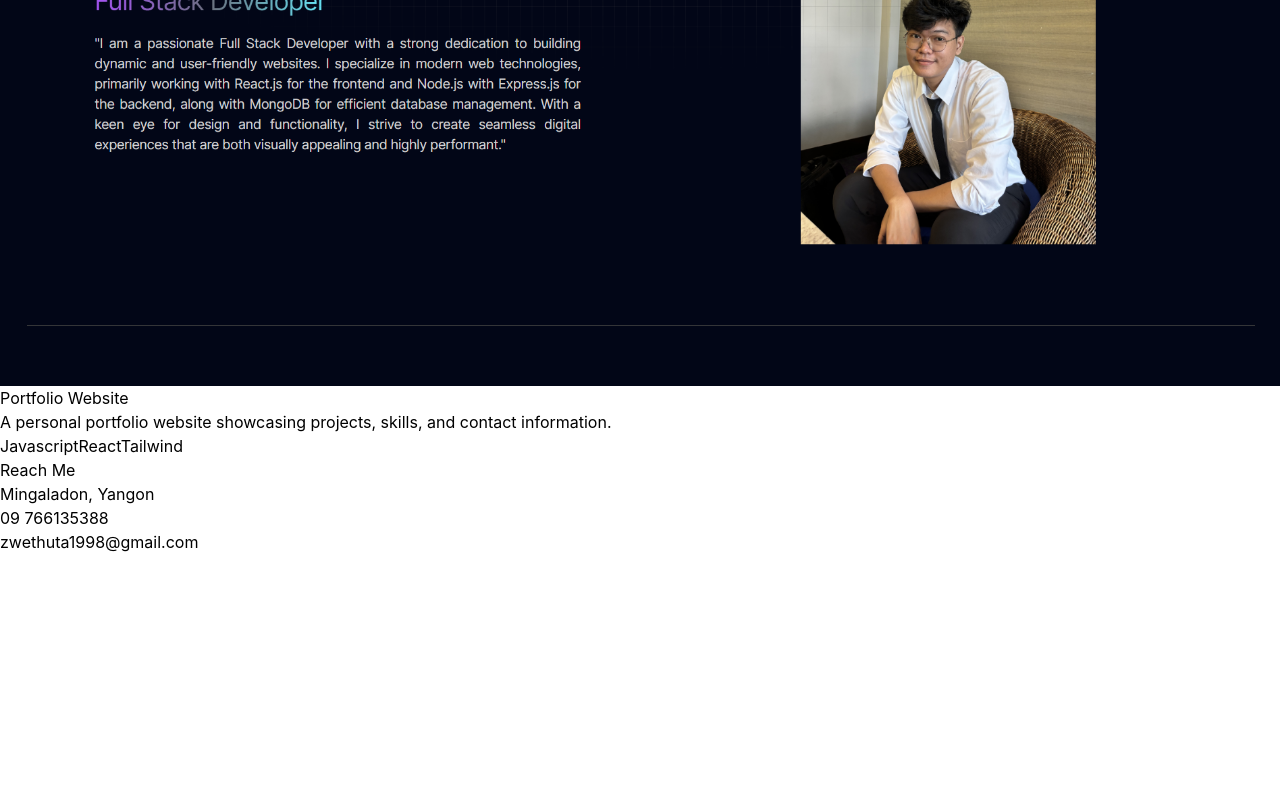
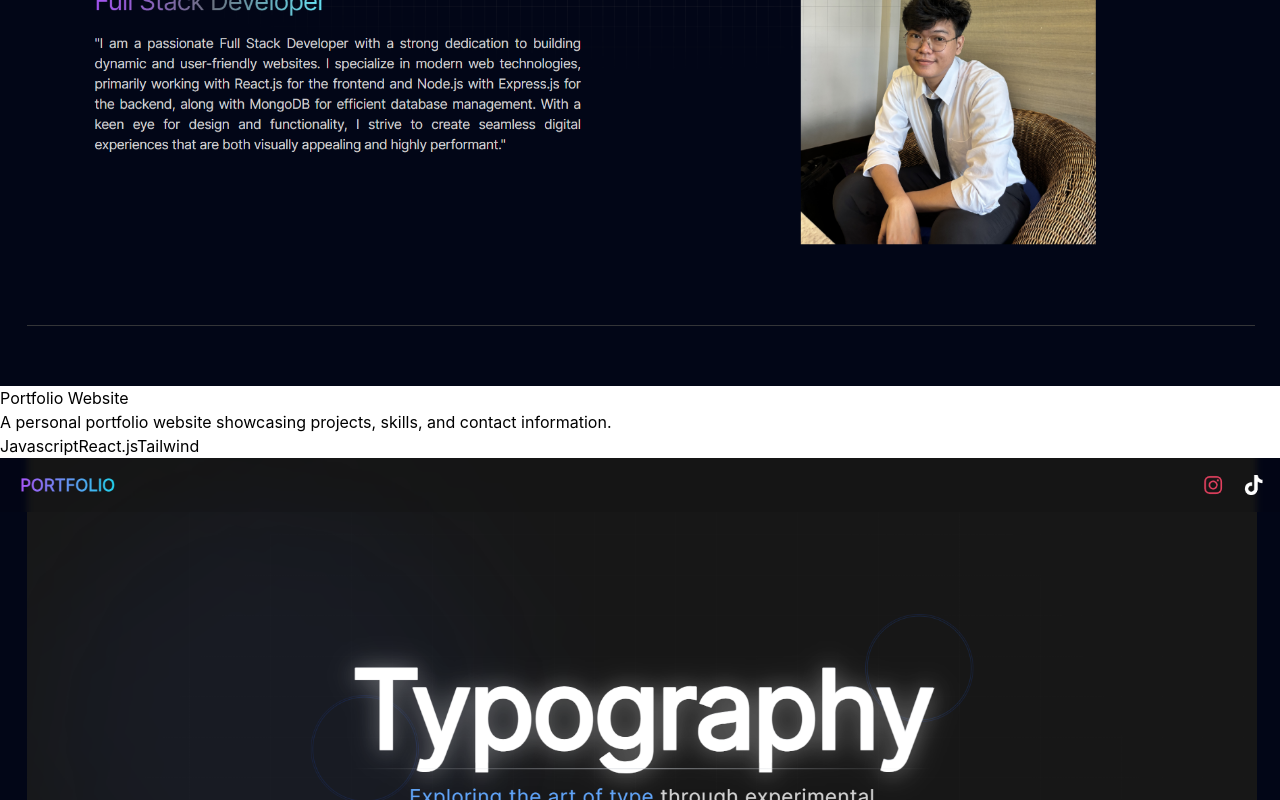
Before and after one commit to ZweThuta/myPortfolio, a React (Vite) app: page / in a window 1280 px wide. Shown: the part 2000-2800 px from the top of the page. Before the commit the page ends 2554 px from the top, so only its background shows below. Built offline with nearby package versions, Linux system fonts and the light colour scheme.

Commit message:
add:new project

```diff
--- a/src/constants/index.js
+++ b/src/constants/index.js
@@ -1,7 +1,8 @@
-
-
+import { image, title } from "motion/react-client";
 import pj1 from "../assets/projects/TrendHaven_Ecom.mp4";
 import pj2 from "../assets/projects/portfolio.png";
+import pj3 from "../assets/projects/graphicDesign.png";
+
 export const HERO_CONTENT = `"I am a passionate Full Stack Developer with a strong dedication to building dynamic and user-friendly websites. I specialize in modern web technologies, primarily working with React.js for the frontend and Node.js with Express.js for the backend, along with MongoDB for efficient database management. With a keen eye for design and functionality, I strive to create seamless digital experiences that are both visually appealing and highly performant."`;
 
 export const ABOUT_TEXT = `"I am passionate about building modern, user-friendly websites with creative UI designs. I started learning programming in 2020 and have since worked with a variety of technologies, including React, Node.js, Express.js, MySQL, and MongoDB. With strong critical thinking and problem-solving skills, I enjoy tackling complex challenges and optimizing performance. In addition to web development, I expanded my skills into graphic design last year. Currently, I am working on a game development project for my college, featuring adaptive artificial intelligence opponents."`;
@@ -58,10 +59,17 @@ export const PROJECTS = [
     image: pj2,
     description:
       "A personal portfolio website showcasing projects, skills, and contact information.",
-    technologies: ["Javascript", "React", "Tailwind"],
+    technologies: ["Javascript", "React.js", "Tailwind"],
     demoLink: "/",
   },
-
+  {
+    title: "Graphic Designer Portfolio",
+    image: pj3,
+    description:
+      "A portfolio website showcasing graphic design projects and skills.",
+    technologies: ["Javascript", "React.js", "Tailwind"],
+    demoLink: "https://khh-portfolio.onrender.com/",
+  },
 ];
 
 export const CONTACT = {
```
Also changed, not shown: src/assets/projects/graphicDesign.png (added).
